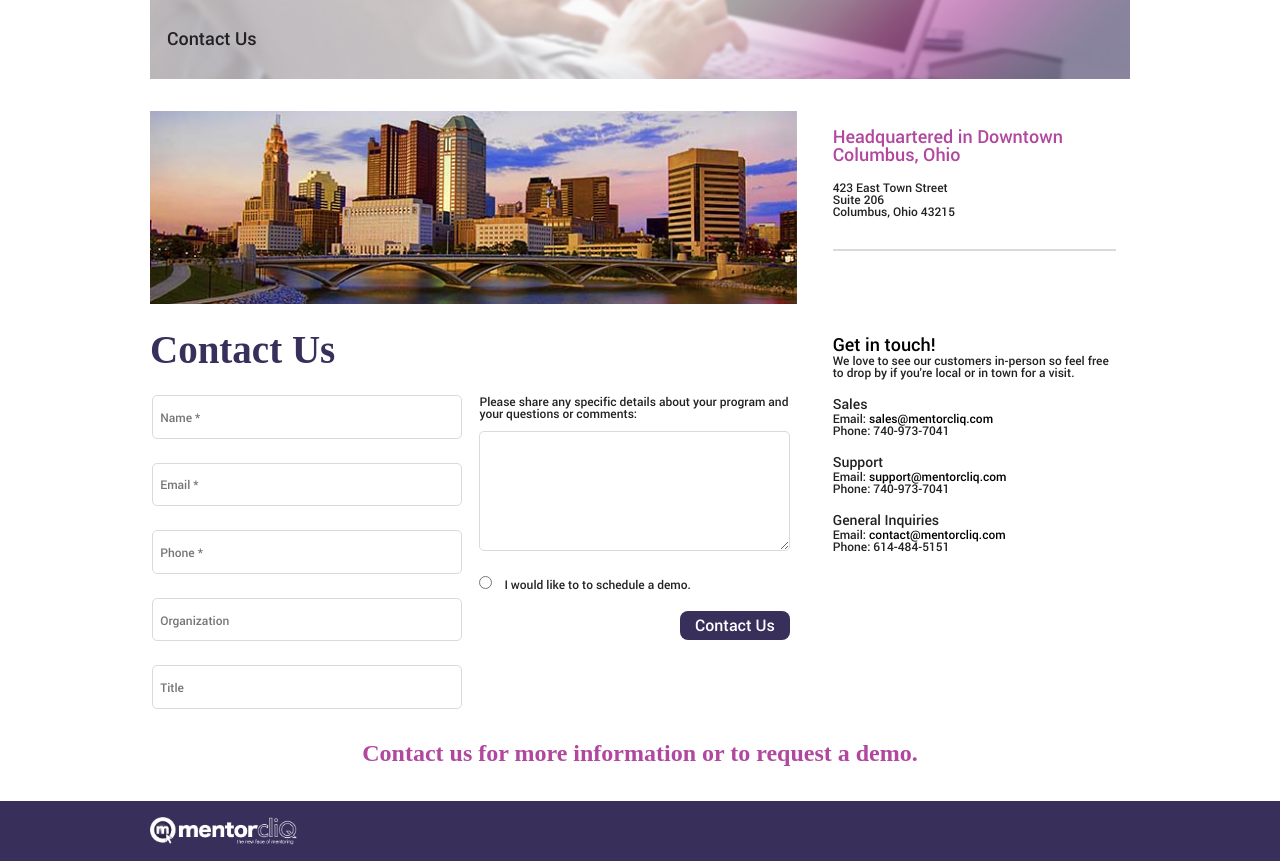
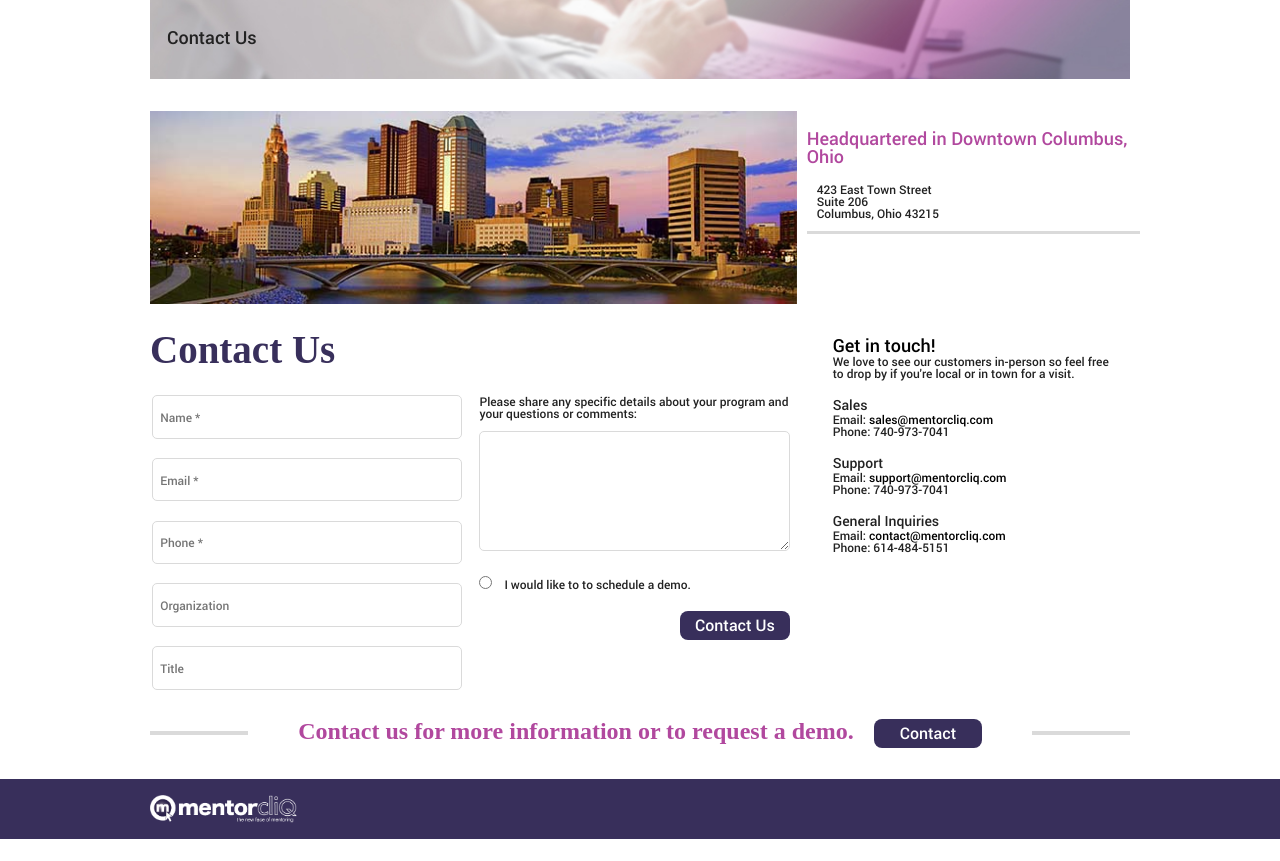
Before and after one commit to owen8505/MentorCliq, a PHP site: page /contact.html in a window 1280 px wide. Shown: the part 101-962 px from the top of the page. After the commit the page ends 940 px from the top, so only its background shows below. Run offline with PHP 8.4, Linux system fonts and the light colour scheme; some web fonts are replaced.

Commit message:
Updated styles for contact.html on medium screens

```diff
--- a/Development/clients.html
+++ b/Development/clients.html
@@ -117,7 +117,7 @@
 
   <footer class="box-purple">
     <div class="row">
-      <img src="assets/images/img-white-logo-mentorcliq.png" title="MentorcliQ" class="small-3 large-1 columns">
+      <img src="assets/images/img-white-logo-mentorcliq.png" title="MentorcliQ" class="small-2 medium-1 large-1 columns">
     </div>
   </footer>
 
--- a/Development/contact.html
+++ b/Development/contact.html
@@ -36,9 +36,24 @@
     </div>
   </section>
 
+  <section id="contact-headquarter-info" class="row">
+	<div class="hide-for-small-only small-6 medium-4 large-4 columns">
+		<img src="assets/images/img-contact-columbus.jpeg" onload="adjustBoxSize()">
+	</div>
+	<div id="contact-headquarter-address" class="small-6 medium-2 large-2 columns">
+  		<div>
+        	<h3 class="text-fuchsia text-align-left">Headquartered in Downtown Columbus, Ohio</h3>
+	        <p>
+    	    	423 East Town Street <br>
+        		Suite 206 <br>
+          		Columbus, Ohio 43215 <br>
+	        </p>
+	    </div>
+	</div>
+  </section>
+
   <section id="contact-main-container" class="row">
     <div id="contact-left-section" class="small-6 medimum-6 large-4 columns">
-      <img src="assets/images/img-contact-columbus.jpeg">
       <div id="contact-form">
         <h1 class="text-purple">Contact Us</h1>
         <form id="form">
@@ -61,15 +76,6 @@
       </div>
     </div>
     <div id="contact-right-section" class="small-6 medimum-2 large-2 columns">
-      <div id="contact-headquarter-info" class="box">
-        <h3 class="text-fuchsia text-align-left">Headquartered in Downtown Columbus, Ohio</h3>
-        <p>
-          423 East Town Street <br>
-          Suite 206 <br>
-          Columbus, Ohio 43215 <br>
-        </p>
-        <hr>
-      </div>
       <div id="contact-contact-info" class="box">
         <h3 class="text-black text-align-left">Get in touch!</h3>
         <p>
@@ -94,18 +100,46 @@
     </div>
   </section>
 
-  <section id="solution-demo" class="row">
-    <div class="small-6 medium-6 large-6 columns">
-    	<h2 class="text-fuchsia text-align-center">Contact us for more information or to request a demo.</h2>
-    </div>
+  <section class="demo row">
+	<div class="small-6 medium-6 large-6 columns text-align-left">
+  		<hr class="separator"></hr>
+    	<div class="demo-container text-align-center">
+    		<h2 class="text-fuchsia text-align-center">Contact us for more information or to request a demo.</h2>
+	      	<a href="#" title="Contact" class="button box-purple text-white">Contact</a>
+    	</div>
+	    <hr class="separator"></hr>
+  	</div>
   </section>
 
   <footer class="box-purple">
     <div class="row">
-      <img src="assets/images/img-white-logo-mentorcliq.png" title="MentorcliQ" class="small-3 large-1 columns">
+      <img src="assets/images/img-white-logo-mentorcliq.png" title="MentorcliQ" class="small-2 medium-1 large-1 columns">
     </div>
   </footer>
 
     <script src="js/vendor/jquery.js"></script>
   </body>
 </html>
+
+<script>
+	function adjustBoxSize() {
+		$('#contact-headquarter-info').children().each(function() {
+   			$(this).css('height','');
+   		});
+
+		var maxHeight = 0;
+   		$('#contact-headquarter-info').children().each(function() {
+   			var elementHeight = parseInt($(this).height());
+   			if( elementHeight > maxHeight){
+   				maxHeight = elementHeight;
+   			}
+   		});
+
+   		$('#contact-headquarter-info').children().each(function() {
+   			$(this).height(maxHeight);
+   		});
+	}
+	$(window).resize(function() {
+		adjustBoxSize();
+	});
+</script>
--- a/Development/css/styles.css
+++ b/Development/css/styles.css
@@ -377,9 +377,10 @@
   #section-header div {
     position: relative; }
     #section-header div h3 {
-      bottom: 18%;
+      position: absolute;
+      bottom: 30%;
       left: 1.5em;
-      position: absolute; }
+      margin: 0px; }
 
 #solution-where .solution-where-item h2 {
   font-size: 22px;
@@ -454,19 +455,19 @@
 #solution-roi .solution-roi-exmples p {
   border-left: none; }
 
-#solution-demo #solution-demo-container {
+.demo .demo-container {
   display: inline-block;
   float: left;
   width: 80%; }
-  #solution-demo #solution-demo-container h2 {
+  .demo .demo-container h2 {
     display: inline-block; }
-  #solution-demo #solution-demo-container a {
+  .demo .demo-container a {
     display: inline-block;
     margin-left: 1em;
     padding: 0.4em;
     padding-left: 1.6em;
     padding-right: 1.6em; }
-#solution-demo .separator {
+.demo .separator {
   display: inline-block;
   float: left;
   width: 10%;
@@ -515,6 +516,8 @@
     top: 0.7em;
     width: 0; }
 
+#contact-contact-info {
+  margin-top: 1em; }
   #contact-contact-info a {
     color: black;
     text-decoration: none; }
@@ -530,10 +533,9 @@
   margin-bottom: 1em; }
 #contact-headquarter-info p {
   border-left: 0px; }
-#contact-headquarter-info hr {
-  border: 1px solid #dadada;
-  margin: 2em 0em;
-  width: 100%; }
+#contact-headquarter-info #contact-headquarter-address {
+  padding: 1em;
+  border-bottom: 3px solid #dadada; }
 
 #contact-main-container #contact-form {
   font-family: "Roboto";
@@ -545,13 +547,13 @@
     margin-right: 0%;
     padding: 0px;
     vertical-align: top;
-    width: 48%; }
+    width: 100%; }
   #contact-main-container #contact-form fieldset:first-child {
     margin-right: 1em; }
   #contact-main-container #contact-form input[type=text], #contact-main-container #contact-form input[type=email], #contact-main-container #contact-form input[type=tel] {
     border: 1px solid #dadada;
     border-radius: 5px;
-    margin: 1em 0em;
+    margin: 0.8em 0em;
     padding: 0.8rem 0.8rem 0.8rem 0.6em;
     width: 100%; }
   #contact-main-container #contact-form input[type=text]:first-child, #contact-main-container #contact-form input[type=email]:first-child, #contact-main-container #contact-form input[type=tel]:first-child {
@@ -621,8 +623,23 @@
     #accomplish .accomplish-container .accomplish-item-container .accomplish-how {
       height: 120px; }
 
+  #section-header {
+    margin-bottom: 2rem; }
+    #section-header div {
+      position: relative; }
+      #section-header div h3 {
+        position: absolute;
+        bottom: 42%;
+        left: 1.5em; }
+
   #solution-how #solution-how-statistics .box, #solution-how #solution-how-statistics-2 .box {
-    min-height: 290px; } }
+    min-height: 290px; }
+
+  #contact-main-container #contact-form fieldset {
+    width: 48%; }
+
+  #contact-headquarter-info #contact-headquarter-address {
+    padding: 0em; } }
 @media only screen and (min-width: 64.063em) {
   #global-navigation ul {
     display: block; }
@@ -668,5 +685,20 @@
   #section_3 .box {
     min-height: 250px; }
 
+  #section-header {
+    margin-bottom: 2rem; }
+    #section-header div {
+      position: relative; }
+      #section-header div h3 {
+        position: absolute;
+        bottom: 42%;
+        left: 1.5em; }
+
   #solution-how #solution-how-statistics .box, #solution-how #solution-how-statistics-2 .box {
-    min-height: 200px; } }
+    min-height: 200px; }
+
+  #contact-main-container #contact-form fieldset {
+    width: 48%; }
+
+  #contact-headquarter-info #contact-headquarter-address {
+    padding: 0em; } }
--- a/Development/css/styles.scss
+++ b/Development/css/styles.scss
@@ -545,9 +545,10 @@
 		position: relative;
 
 		h3{
-			bottom: 18%;
+			position: absolute;
+			bottom: 30%;
 			left: 1.5em;
-			position: absolute;
+			margin: 0px;
 		}
 	}
 }
@@ -681,9 +682,8 @@
 	}
 }
 
-#solution-demo{
-
-	#solution-demo-container{
+.demo{
+	.demo-container{
 		display: inline-block;
 		float: left;
 		width: 80%;
@@ -785,6 +785,8 @@
 //		Contact
 
 #contact-contact-info{
+	margin-top: 1em;
+
 	a{
 		color: black;
 		text-decoration: none;
@@ -809,10 +811,10 @@
 	p{
 		border-left: 0px;
 	}
-	hr{
-		border: 1px solid $color-light-gray;
-		margin: 2em 0em;
-		width: 100%;
+
+	#contact-headquarter-address{
+		padding: 1em;
+		border-bottom: 3px solid $color-light-gray;
 	}
 }
 
@@ -830,7 +832,7 @@
 			margin-right: 0%;
 			padding: 0px;
 			vertical-align: top;
-			width: 48%;
+			width: 100%;
 		}
 
 		fieldset:first-child{
@@ -840,7 +842,7 @@
 		input[type=text], input[type=email], input[type=tel]{
 			border: 1px solid $color-light-gray;
 			border-radius: 5px;
-			margin: 1em 0em;
+			margin: 0.8em 0em;
 			padding: 0.8rem 0.8rem 0.8rem 0.6em;
 			width: 100%;
 		}
@@ -951,6 +953,20 @@
 
 	// The solution
 
+	#section-header{
+		margin-bottom: 2rem;
+
+		div{
+			position: relative;
+
+			h3{
+				position: absolute;
+				bottom: 42%;
+				left: 1.5em;
+			}
+		}
+	}
+
 	#solution-how{
 		#solution-how-statistics, #solution-how-statistics-2{
 			.box{
@@ -958,6 +974,22 @@
 			}
 		}
 
+	}
+
+	// Contact us
+
+	#contact-main-container{
+		#contact-form{
+			fieldset{
+				width: 48%;
+			}
+		}
+	}
+
+	#contact-headquarter-info{
+		#contact-headquarter-address{
+			padding: 0em;
+		}
 	}
 }
 
@@ -1037,6 +1069,20 @@
 
 	// The solution
 
+	#section-header{
+		margin-bottom: 2rem;
+
+		div{
+			position: relative;
+
+			h3{
+				position: absolute;
+				bottom: 42%;
+				left: 1.5em;
+			}
+		}
+	}
+
 	#solution-how{
 		#solution-how-statistics, #solution-how-statistics-2{
 			.box{
@@ -1044,4 +1090,20 @@
 			}
 		}
 	}
+
+	// Contact us
+
+	#contact-main-container{
+		#contact-form{
+			fieldset{
+				width: 48%;
+			}
+		}
+	}
+
+	#contact-headquarter-info{
+		#contact-headquarter-address{
+			padding: 0em;
+		}
+	}
 }
--- a/Development/index.html
+++ b/Development/index.html
@@ -179,7 +179,7 @@
 
   <footer class="box-purple">
     <div class="row">
-      <img src="assets/images/img-white-logo-mentorcliq.png" title="MentorcliQ" class="small-3 large-1 columns">
+      <img src="assets/images/img-white-logo-mentorcliq.png" title="MentorcliQ" class="small-2 medium-1 large-1 columns">
     </div>
   </footer>
 
```
Also changed, not shown: Development/solution.html (+5 -3 lines). Lines whose indentation alone changed are shown as unchanged.
